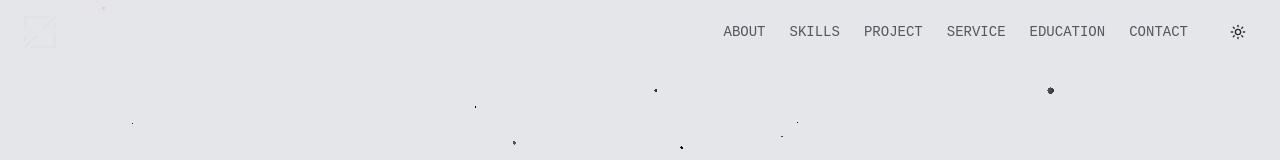
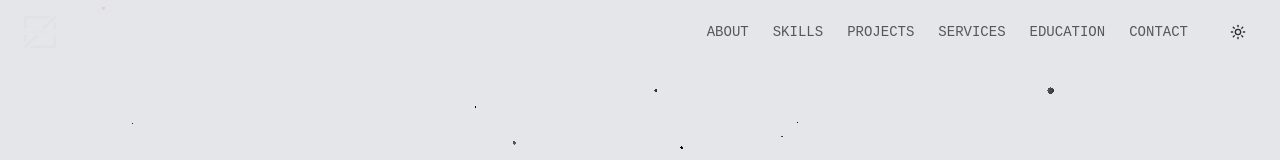
Before and after one commit to dev-uncle/portfolio, a Next.js app: page / in a window 1280 px wide. Shown: the top 160 px of the page. Built offline with nearby package versions, Linux system fonts and the light colour scheme; a web font is replaced by a local one.

Commit message:
fix: header menu

```diff
--- a/components/Header.tsx
+++ b/components/Header.tsx
@@ -17,8 +17,8 @@ export default function Header() {
   const navigations = [
     { label: "About", path: "/#about" },
     { label: "Skills", path: "/#skills" },
-    { label: "Project", path: "/#project" },
-    { label: "Service", path: "/#services" },
+    { label: "Projects", path: "/#project" },
+    { label: "Services", path: "/#services" },
     { label: "Education", path: "/#education" },
     { label: "Contact", path: "/#contact" },
   ];
```
